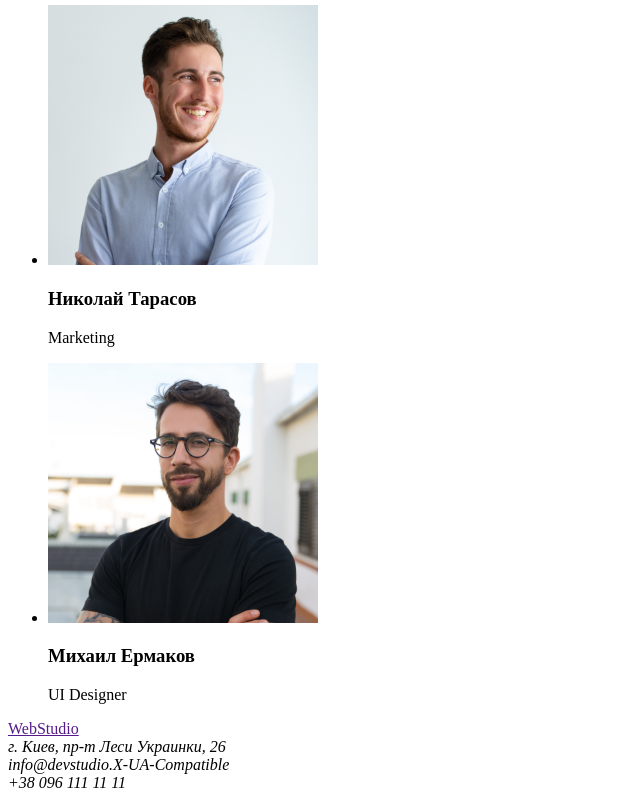
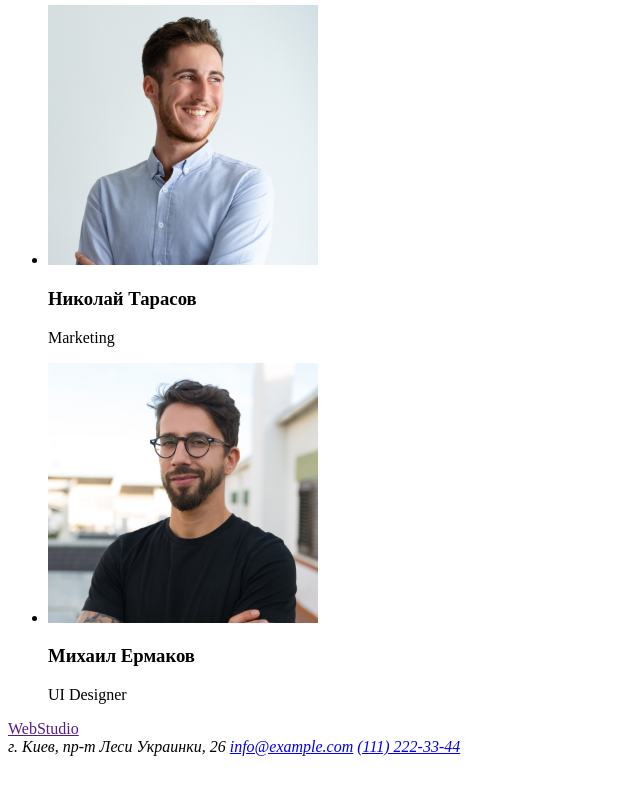
Before and after one commit to Demian-Pashkovskyi/goit-markup-hw-01, a plain HTML site: page index.html in a window 1280 px wide. Shown: the part 2331-3131 px from the top of the page, without its empty margins (0-640 px from the left). After the commit the page ends 3095 px from the top, so only its background shows below. Drawn offline with Linux system fonts and the light colour scheme.

Commit message:
Update index.html

```diff
--- a/index.html
+++ b/index.html
@@ -103,9 +103,9 @@
 <footer>
     <a href="">WebStudio</a>
     <address>
-        г. Киев, пр-т Леси Украинки, 26 <br>
-        info@devstudio.X-UA-Compatible <br>
-        +38 096 111 11 11
+        г. Киев, пр-т Леси Украинки, 26
+        <a href="info@example.com">info@example.com</a>
+        <a href="tel:+1112223344">(111) 222-33-44</a>
     </address>
 
 </footer>
```
